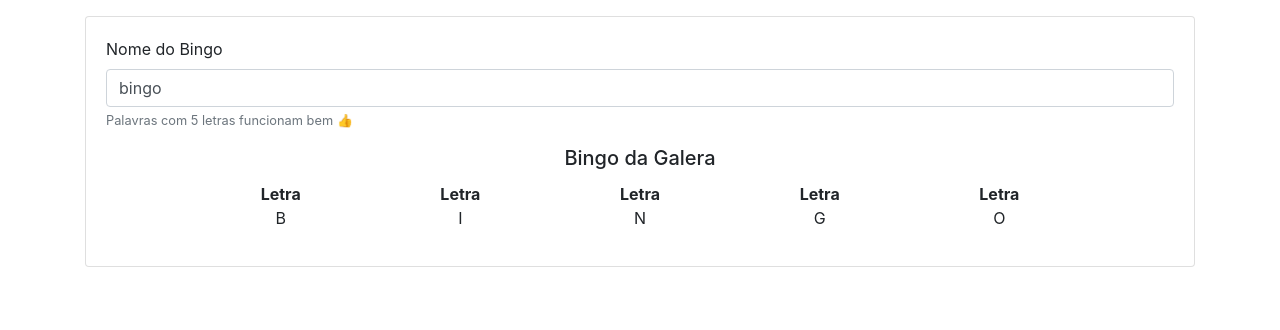
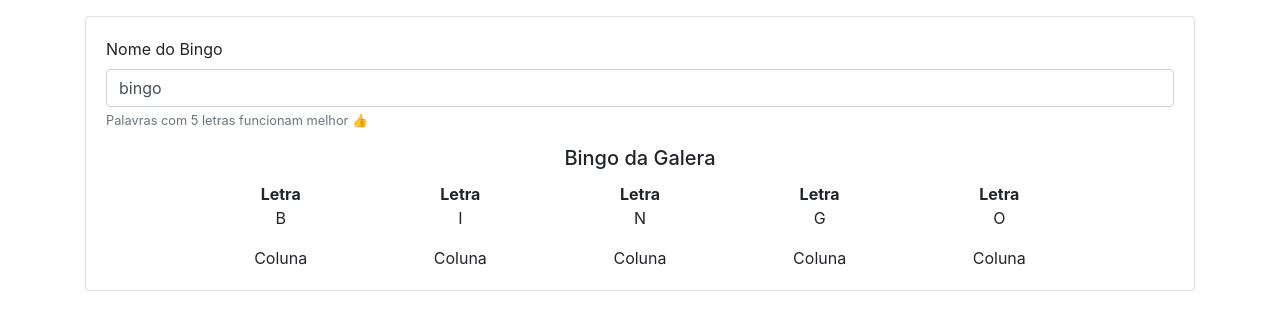
Before and after one commit to brwolfgang/bingo-react, a React (Create React App) app: page / in a window 1280 px wide. Shown: the top 330 px of the page. Built offline with nearby package versions, Linux system fonts and the light colour scheme.

Commit message:
Refatora renderização do header

```diff
--- a/src/App.jsx
+++ b/src/App.jsx
@@ -1,5 +1,6 @@
 import React from "react";
-import Letreiro from "./componentes/Letreiro.jsx";
+import ColunaNumerica from "./componentes/ColunaNumerica.jsx";
+import HeaderLetreiro from "./componentes/HeaderLetreiro.jsx";
 
 class App extends React.Component {
     state = {
@@ -20,14 +21,37 @@ class App extends React.Component {
                             <div className="col-12">
                                 <div className="form-group text-left">
                                     <label htmlFor="inputPalavraBingo">Nome do Bingo</label>
-                                    <input className="form-control" id="inputPalavraBingo" type="text" value={this.state.palavraBingo} onChange={(e) => this.setState({palavraBingo : e.target.value})}/>
-                                    <small id="inputHelp" class="form-text text-muted">Palavras com 5 letras funcionam bem 👍</small>
+                                    <input className="form-control" id="inputPalavraBingo" type="text" value={this.state.palavraBingo} onChange={(e) => this.setState({ palavraBingo: e.target.value })} />
+                                    <small id="inputHelp" className="form-text text-muted">Palavras com 5 letras funcionam melhor 👍</small>
                                 </div>
                             </div>
                         </div>
 
-                        <h5 className="card-title">{this.state.nomeBingo}</h5>
-                        <Letreiro letras={this.state.palavraBingo}/>
+                        <div className="form-row">
+                            <div className="col-12 text-center">
+                                <h5 className="card-title">{this.state.nomeBingo}</h5>
+                            </div>
+                        </div>
+
+                        <div className="form-row text-center">
+                            <div className="col-1"></div>
+
+                            {this.state.palavraBingo.split('').map((letra, index) => {
+                                return <HeaderLetreiro key={index} letra={letra} />
+                            })}
+
+                            <div className="col-1"></div>
+                        </div>
+
+                        <div className="form-row text-center">
+                            <div className="col-1"></div>
+
+                            {this.state.palavraBingo.split('').map((letra, index) => {
+                                return <ColunaNumerica key={index}/>
+                            })}
+
+                            <div className="col-1"></div>
+                        </div>
                     </div>
                 </div>
             </div>
--- /dev/null
+++ b/src/componentes/ColunaNumerica.jsx
@@ -0,0 +1,9 @@
+import React from "react";
+
+const ColunaNumerica = (props) => {
+    return(
+        <div className="col-2">Coluna</div>
+    )
+}
+
+export default ColunaNumerica;
--- /dev/null
+++ b/src/componentes/HeaderLetreiro.jsx
@@ -0,0 +1,14 @@
+import React from "react";
+
+const HeaderLetreiro = (props) => {
+    return (
+        <div className="col-2">
+            <div className="form-group">
+                <dt>Letra</dt>
+                <dd>{props.letra.toUpperCase()}</dd>
+            </div>
+        </div>
+    )
+}
+
+export default HeaderLetreiro;
--- a/src/componentes/Letreiro.jsx
+++ /dev/null
@@ -1,25 +0,0 @@
-import React from "react";
-
-const Letreiro = (props) => {
-    const letreiro = props.letras.split('').map(letra => {
-        return (
-            <div key={letra} className="col-2">
-                <div className="form-group">
-                    <dt>Letra</dt>
-                    <dd>{letra.toUpperCase()}</dd>
-                </div>
-            </div>
-        )
-    })
-
-    return (
-        // Usa as 10 colunas do meio da tela
-        <div className="form-row">
-            <div className="col"></div>
-            {letreiro}
-            <div className="col"></div>
-        </div>
-    )
-}
-
-export default Letreiro;
```
Also changed, not shown: src/componentes/Numero.jsx (renamed from src/Numero.js).
